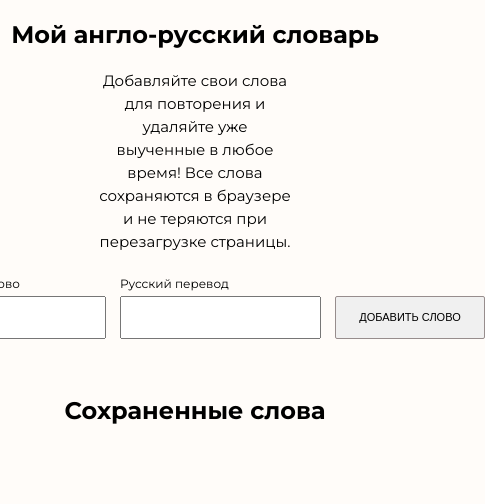
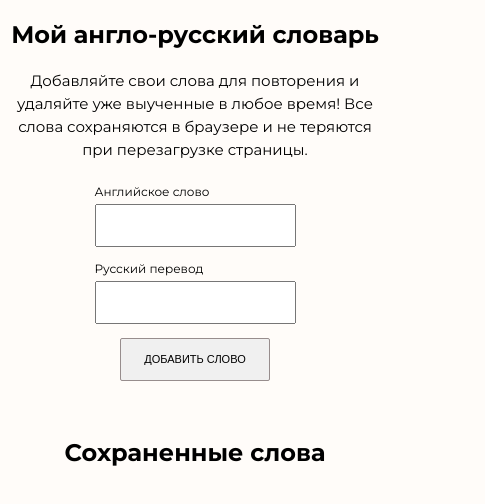
Before and after one commit to SiJunma/dictionary, a plain HTML site: page index.html in a window 390 px wide. Shown: the whole page, 485 px wide, since content can reach past the window. Drawn offline with Linux system fonts and the light colour scheme.

Commit message:
Add files via upload

```diff
--- a/css.css
+++ b/css.css
@@ -96,8 +96,32 @@ td {
 
 .des {
     text-align: center;
-    width: 50%;
+    width: 512px;
     margin: 10px auto;
     line-height: 23px;
     font-size: 15px;
 }
+
+#saved {
+    margin: 0 auto;
+}
+
+.container {
+    padding-left: 10px;
+    padding-right: 10px;
+}
+
+@media screen and (max-width: 630px) {
+
+    .inputs-block {
+        flex-direction: column;
+        align-items: center;
+    }
+
+    .des {
+        width: 100%;
+    }
+
+
+
+}
```
